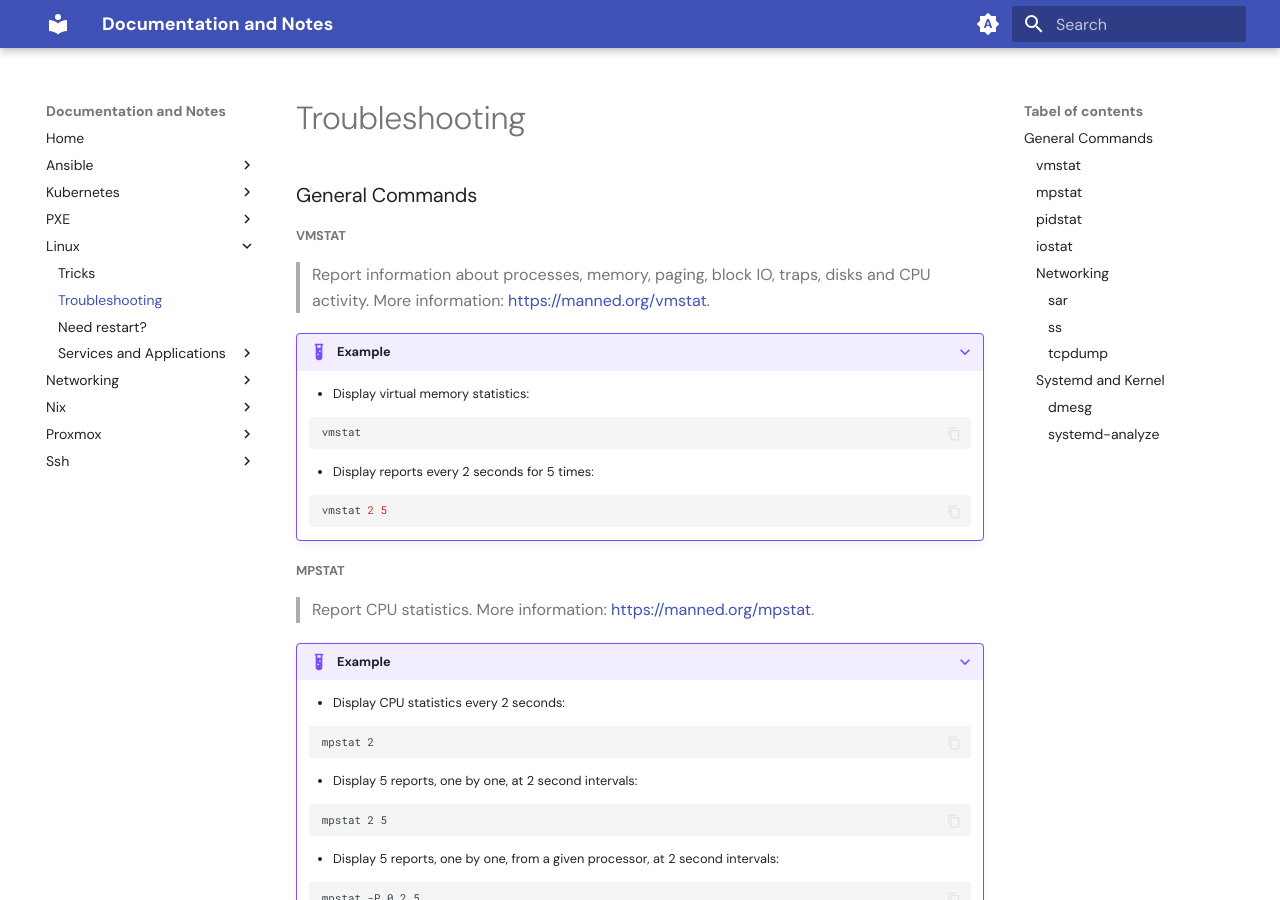
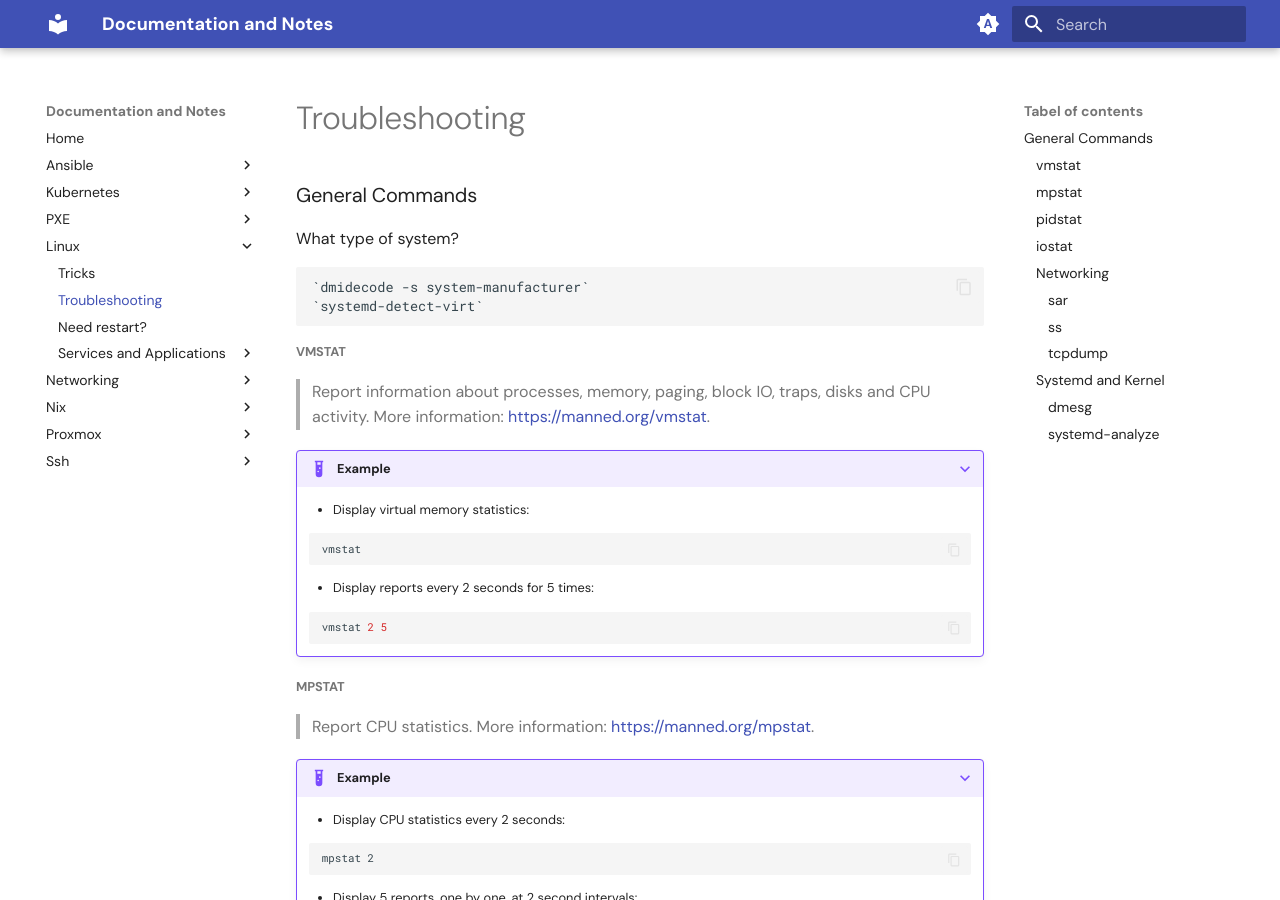
Before and after one commit to MarlonJMejia/wiki, an MkDocs documentation site: the page built from docs/linux/Troubleshooting.md, in a window 1280 px wide and 900 px high. Built offline with MkDocs 1.6.1 and Material for MkDocs 9.7.7, drawn with Linux system fonts in a browser that asks for light colours.

Commit message:
new additions

```diff
--- a/docs/linux/Troubleshooting.md
+++ b/docs/linux/Troubleshooting.md
@@ -1,4 +1,9 @@
 # General Commands
+
+What type of system?
+
+    `dmidecode -s system-manufacturer`
+    `systemd-detect-virt`
 
 ### vmstat
 
```
Also changed, not shown: 1 other file.
